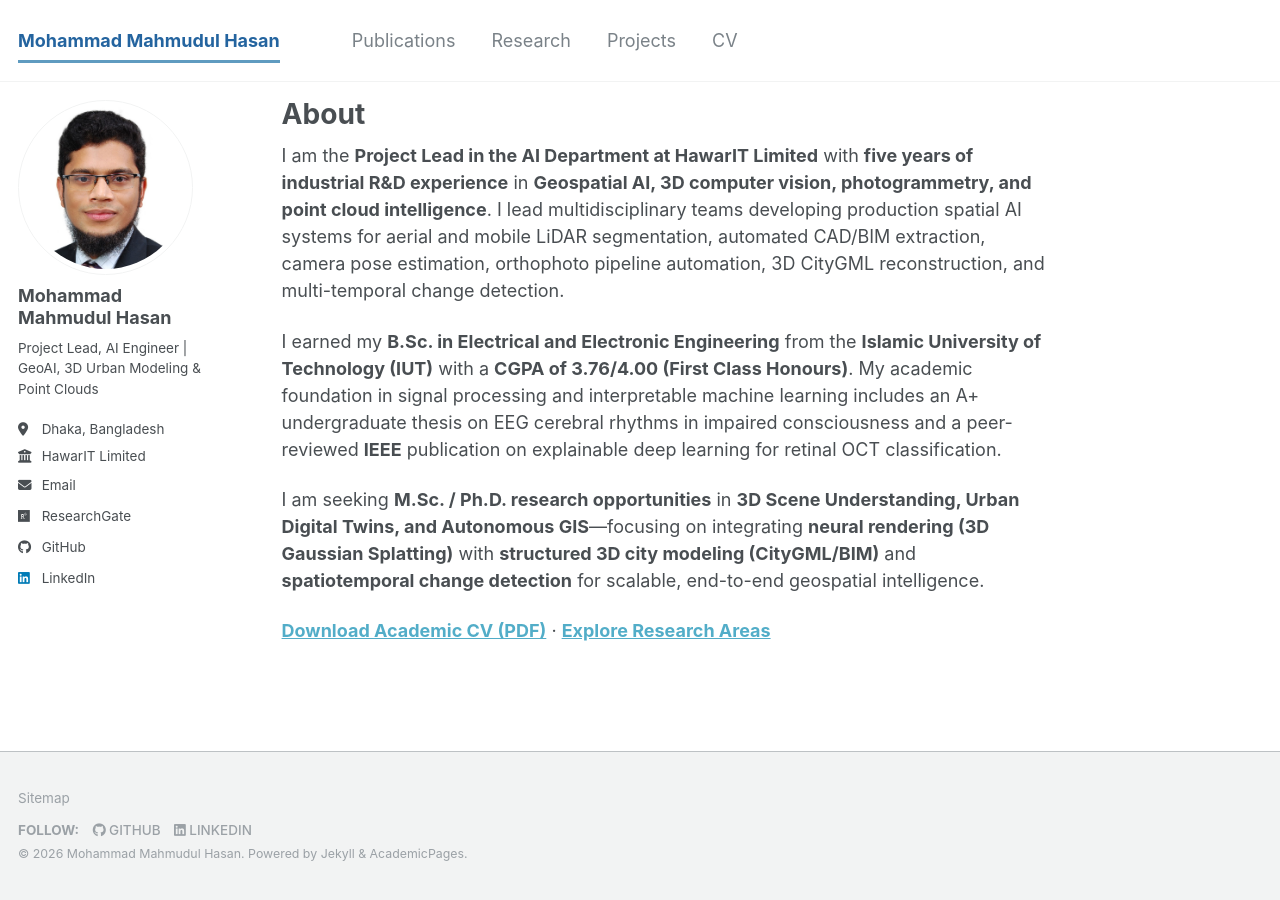
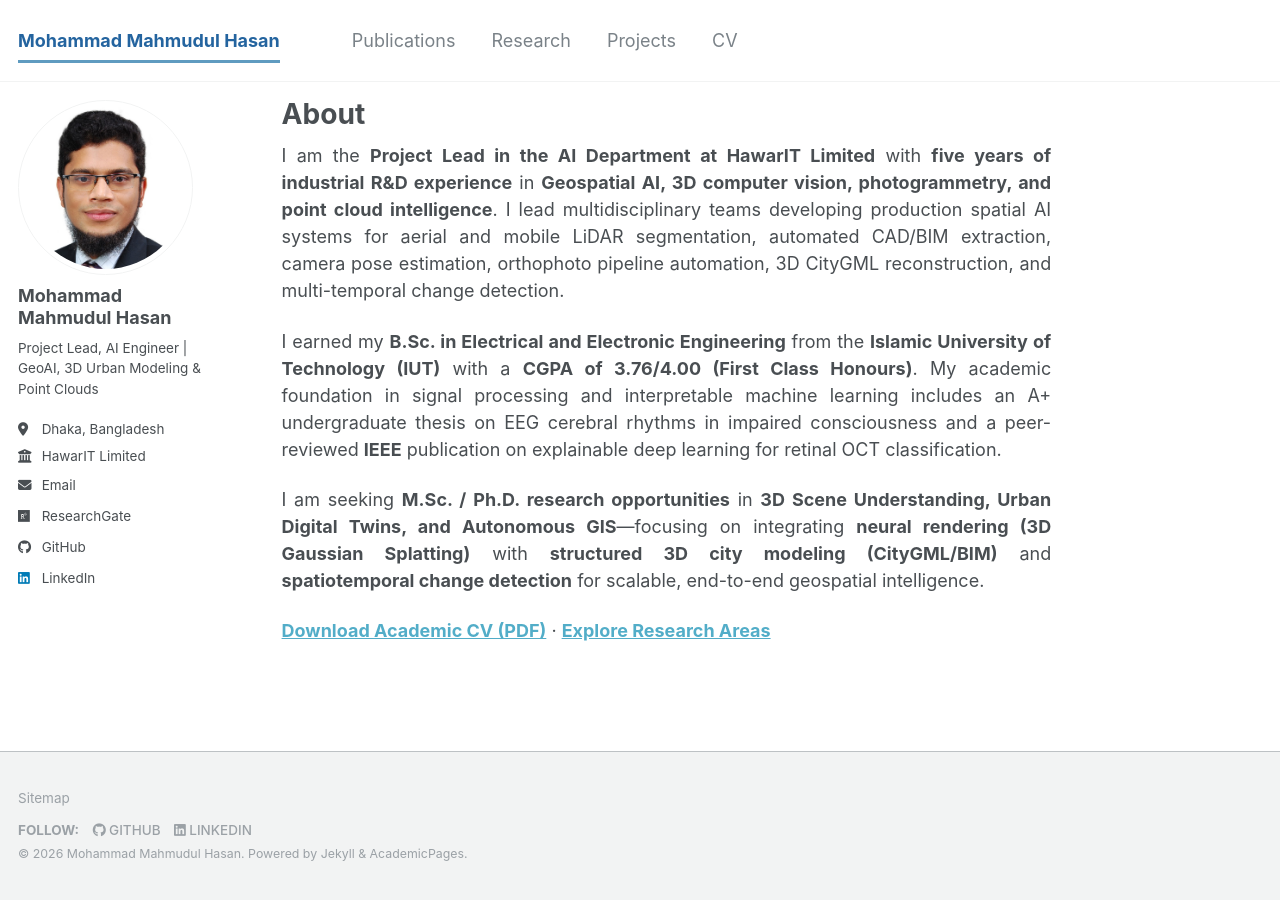
Before and after one commit to fahome10bd/fahome10bd.github.io, a Jekyll site: the page built from _pages/about.md, in a window 1280 px wide. Built offline with Jekyll 4.4.1, drawn with Linux system fonts in a browser that asks for light colours; a style sheet for code colours, icons or effects is not loaded.

Commit message:
Enable desktop-only text justification on About page

```diff
--- a/_sass/layout/_reference.scss
+++ b/_sass/layout/_reference.scss
@@ -74,3 +74,9 @@ body { padding-top: 0 !important; }
   .mcv-header { flex-direction: column; }
   .mcv-contact-block { text-align: left; }
 }
+
+@media (min-width: 768px) {
+  body.reference-home .page__content p {
+    text-align: justify;
+  }
+}
```
